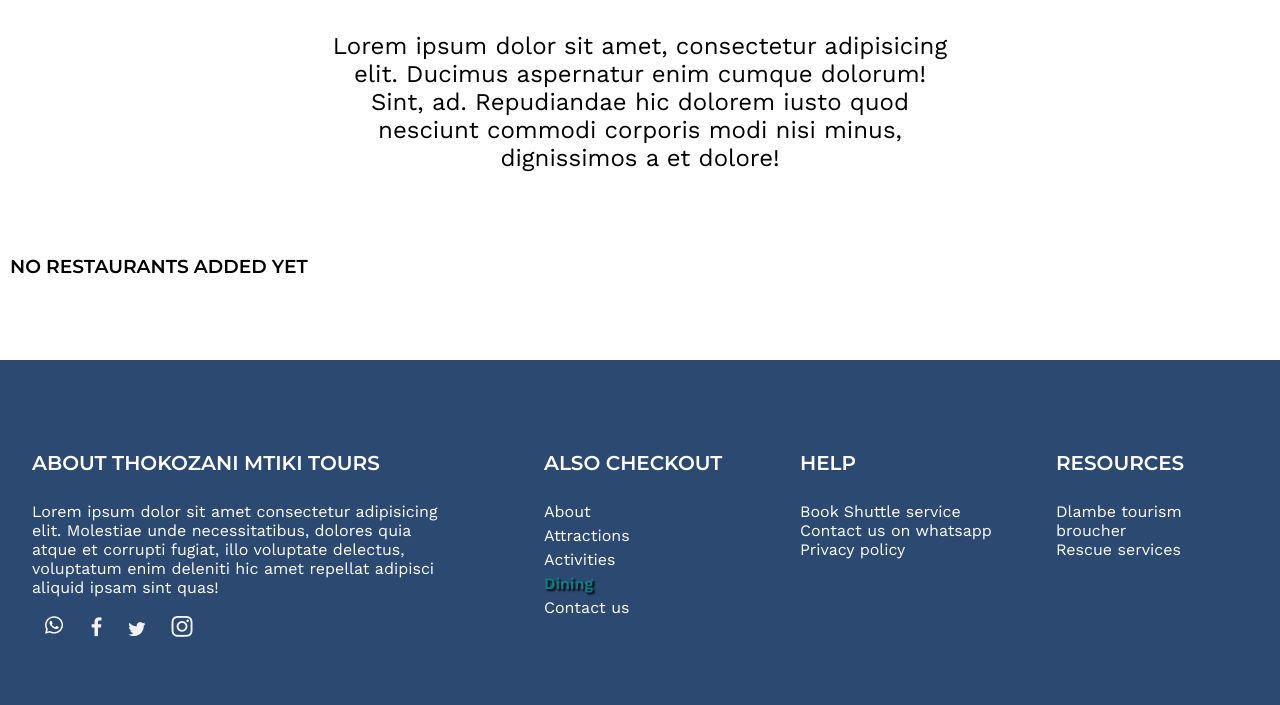
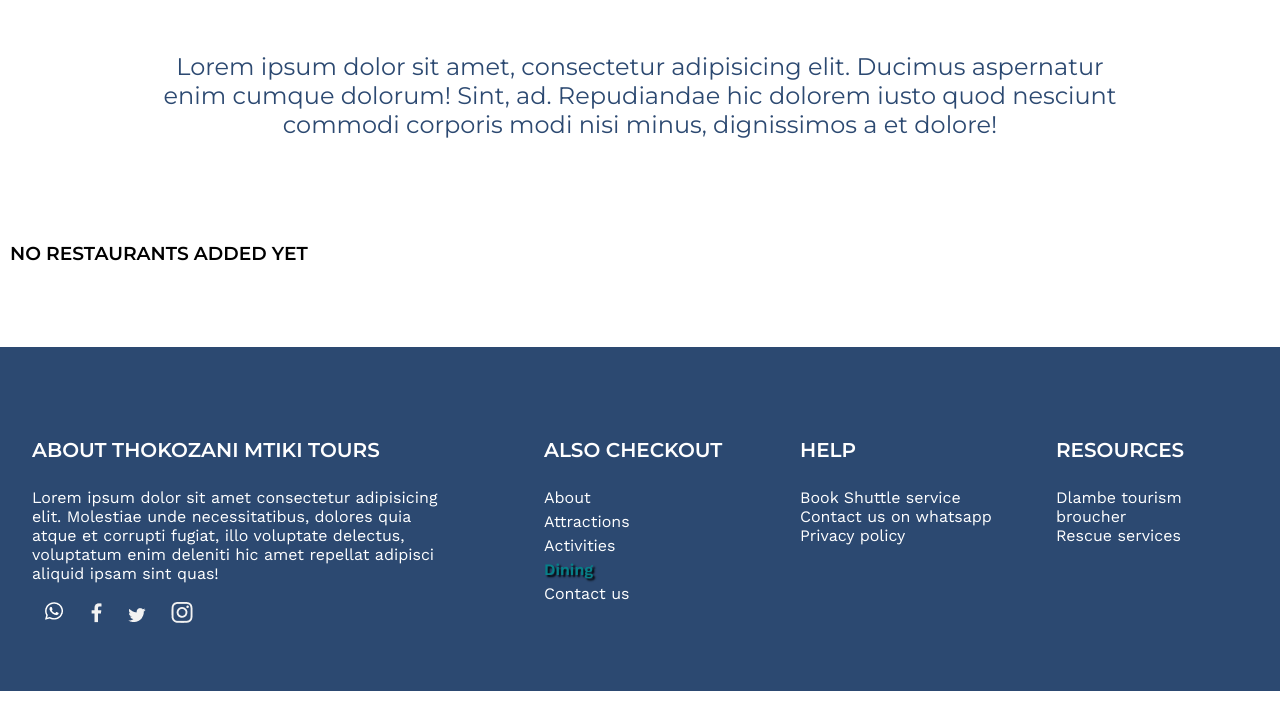
Before and after one commit to Spha88/thoko_django_app, a Django app: page /dining/ in a window 1280 px wide. Shown: the part 366-1071 px from the top of the page. Run offline with Django 4.2, Linux system fonts and the light colour scheme; data that the repository does not hold is empty.

Commit message:
Add class for general lead paragraphs

```diff
--- a/templates/pages/restaurants.html
+++ b/templates/pages/restaurants.html
@@ -9,8 +9,8 @@
     <header class="dining_header">
         <h2>Dining in Port Alfred</h2>
     </header>
-    <section class="restaurants-lead">
-        <p>Lorem ipsum dolor sit amet, consectetur adipisicing elit. Ducimus aspernatur enim cumque dolorum! Sint, ad. Repudiandae hic dolorem iusto quod nesciunt commodi corporis modi nisi minus, dignissimos a et dolore! </p>
+    <section class="lead">
+        <h2>Lorem ipsum dolor sit amet, consectetur adipisicing elit. Ducimus aspernatur enim cumque dolorum! Sint, ad. Repudiandae hic dolorem iusto quod nesciunt commodi corporis modi nisi minus, dignissimos a et dolore! </h2>
     </section>
     <section class="dining_body">
         <main>
--- a/thoko_website/scss/index.scss
+++ b/thoko_website/scss/index.scss
@@ -85,6 +85,22 @@ a {
     color: inherit;
 }
 
+// General lead paragraphs
+.lead {
+    text-align: center;
+    max-width: 1000px;
+    margin: 0 auto;
+    padding: 2rem 10px;
+    text-transform: initial;
+    color: $dark-blue;
+    font-weight: 100;
+    & > * {
+        text-transform: initial;
+        color: $dark-blue;
+        font-weight: 100;
+    }
+}
+
 /* Navigation Menu */
 @import './partials/main_nav.scss';
 
--- a/thoko_website/scss/pages_styles/attractions_page.scss
+++ b/thoko_website/scss/pages_styles/attractions_page.scss
@@ -40,17 +40,6 @@
                     font-weight: 100;
                 }
             }
-        }
-    }
-    section.lead {
-        text-align: center;
-        max-width: 1000px;
-        margin: 0 auto;
-        padding: 2rem 10px;
-        h2 {
-            text-transform: initial;
-            color: $dark-blue;
-            font-weight: 100;
         }
     }
 }
--- a/thoko_website/static/css/index.css
+++ b/thoko_website/static/css/index.css
@@ -40,6 +40,21 @@ ul {
 a {
   text-decoration: none;
   color: inherit;
+}
+
+.lead {
+  text-align: center;
+  max-width: 1000px;
+  margin: 0 auto;
+  padding: 2rem 10px;
+  text-transform: initial;
+  color: #2c4971;
+  font-weight: 100;
+}
+.lead > * {
+  text-transform: initial;
+  color: #2c4971;
+  font-weight: 100;
 }
 
 /* Navigation Menu */
@@ -1229,17 +1244,6 @@ div.more-links div {
   font-size: 30px;
   font-weight: 100;
 }
-#attractions section.lead {
-  text-align: center;
-  max-width: 1000px;
-  margin: 0 auto;
-  padding: 2rem 10px;
-}
-#attractions section.lead h2 {
-  text-transform: initial;
-  color: #2c4971;
-  font-weight: 100;
-}
 
 .cards-list-grid {
   max-width: 1440px;
```
Also changed, not shown: 1 other file.
